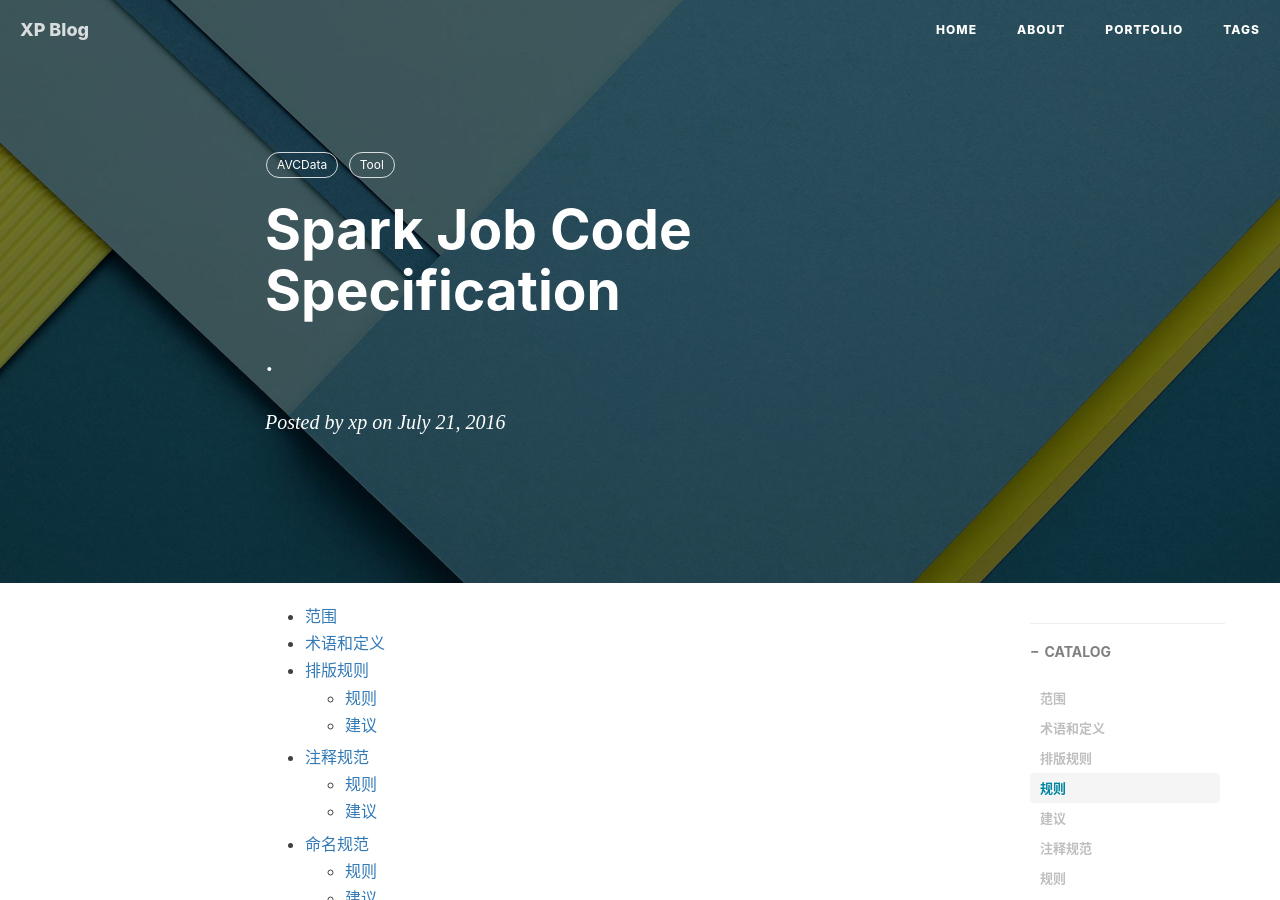
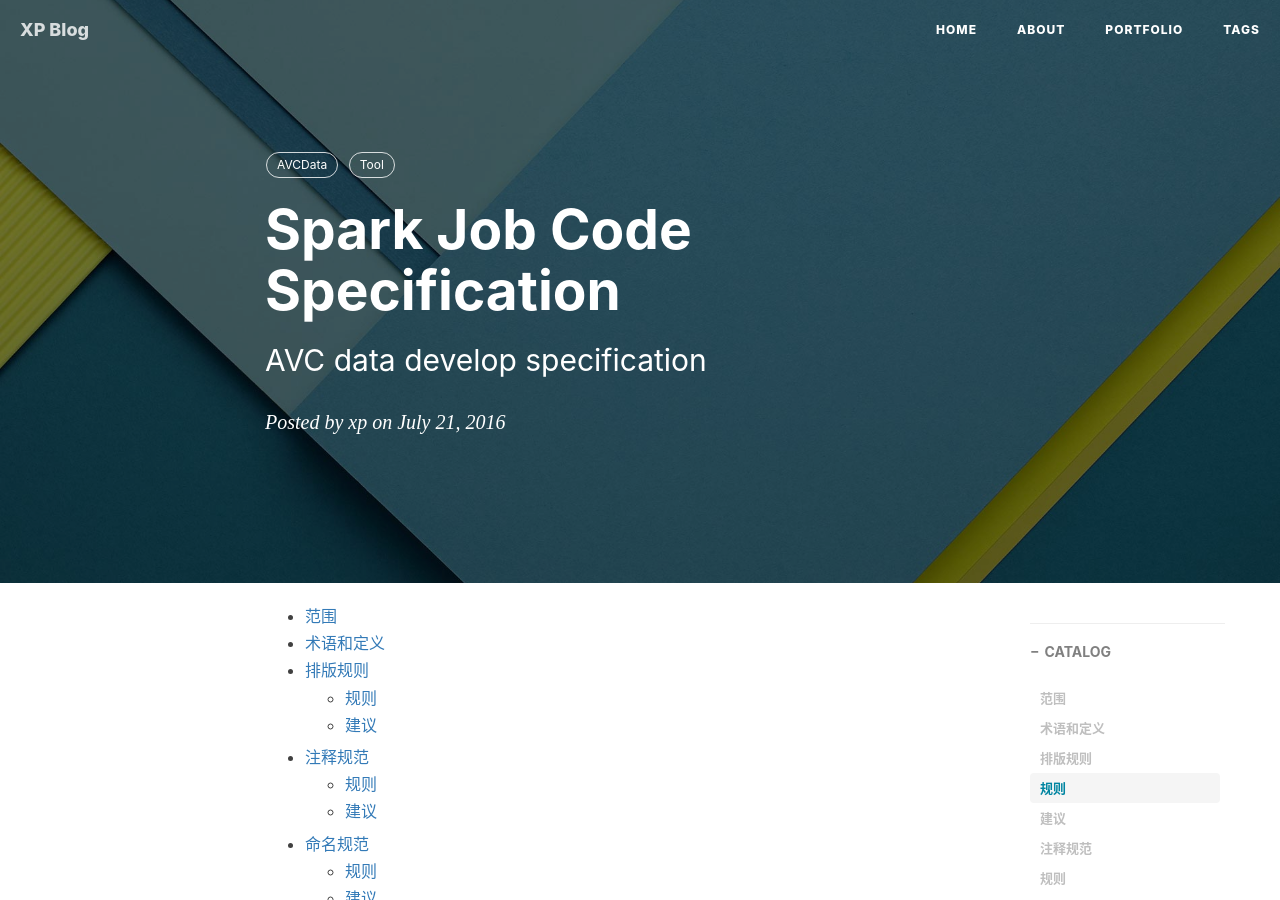
Before and after one commit to shoppingwang/shoppingwang.github.io, a Jekyll site: the page built from _posts/2016-07-21-spark-code-specification.markdown, in a window 1280 px wide and 900 px high. Built offline with Jekyll 4.4.1, drawn with Linux system fonts in a browser that asks for light colours; nearby versions of some CDN libraries; comment, search, counter and statistics services are not loaded.

Commit message:
增加编码规范

```diff
--- a/_posts/2016-07-21-spark-code-specification.markdown
+++ b/_posts/2016-07-21-spark-code-specification.markdown
@@ -1,7 +1,7 @@
 ---
 layout:     post
 title:      "Spark Job Code Specification"
-subtitle:   "."
+subtitle:   "AVC data develop specification"
 date:       2016-07-21
 author:     "xp"
 header-img: "img/tag-bg.jpg"
```
